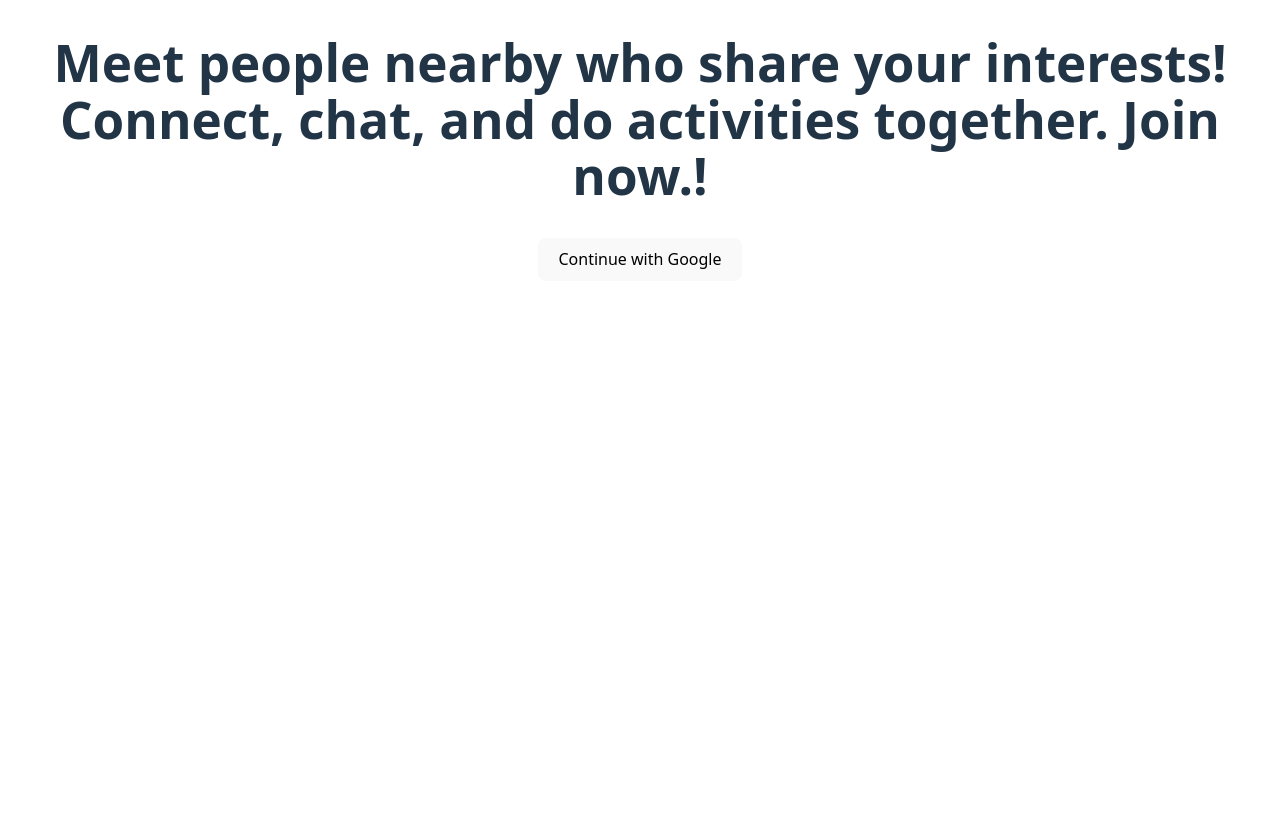
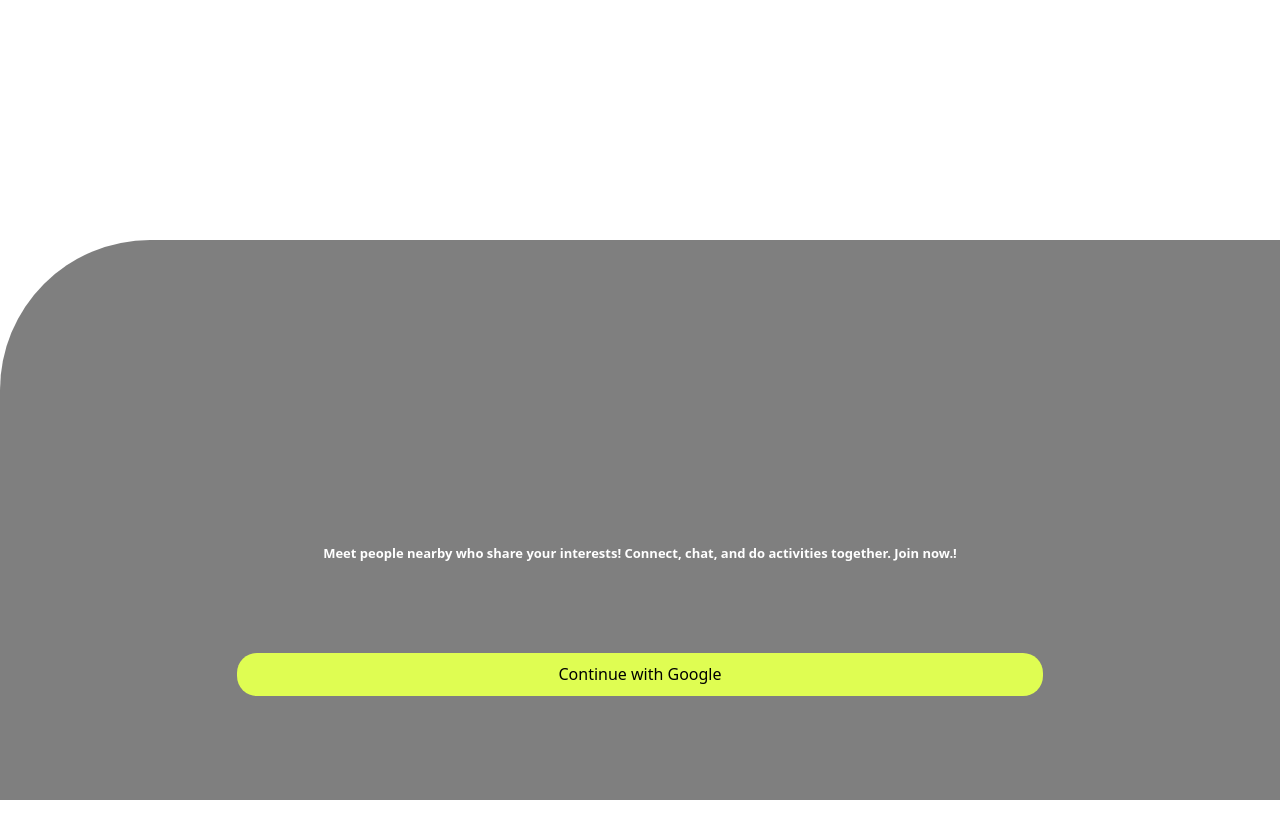
Before and after one commit to TheAJArchit3020/workout-bros-frontend, a React (Vite) app: page / in a window 1280 px wide. After the commit the page ends 800 px from the top, so only its background shows below. Built offline with nearby package versions, Linux system fonts and the light colour scheme.

Commit message:
Fixed small css issue

```diff
--- a/src/pages/login/Login.css
+++ b/src/pages/login/Login.css
@@ -25,12 +25,13 @@
   padding: 5%;
 }
 
-h1 {
+h1{
   color: #fff;
   font-size: small;
   text-align: center;
   margin-bottom: 8%;
 }
+
 .btn {
   width: 70%;
   background-color: #dffd52;
--- a/src/pages/login/Login.jsx
+++ b/src/pages/login/Login.jsx
@@ -2,6 +2,7 @@ import { useGoogleLogin } from "@react-oauth/google";
 import axios from "axios";
 import React, { useEffect, useState } from "react";
 import { useNavigate } from "react-router";
+import "./Login.css";
 const Login = () => {
   const navigate = useNavigate();
   const [accessToken, setAccessToken] = useState("");
--- a/src/pages/register/CreateProfile.css
+++ b/src/pages/register/CreateProfile.css
@@ -1,13 +1,6 @@
-html, body, #root {
-    height: 100%;
-    width: 100%;
-    margin: 0;
-    padding: 0;
-}
-
 .profile_container{
-    height: 100%;
-    width: 100%;
+    height: 100vh;
+    width: 100vw;
     padding: 5%;
     background: linear-gradient(to right, #D8D6E0, #F8FFC7);
 }
```
Also changed, not shown: 1 other file (tests, documents, lock files or other folders).
